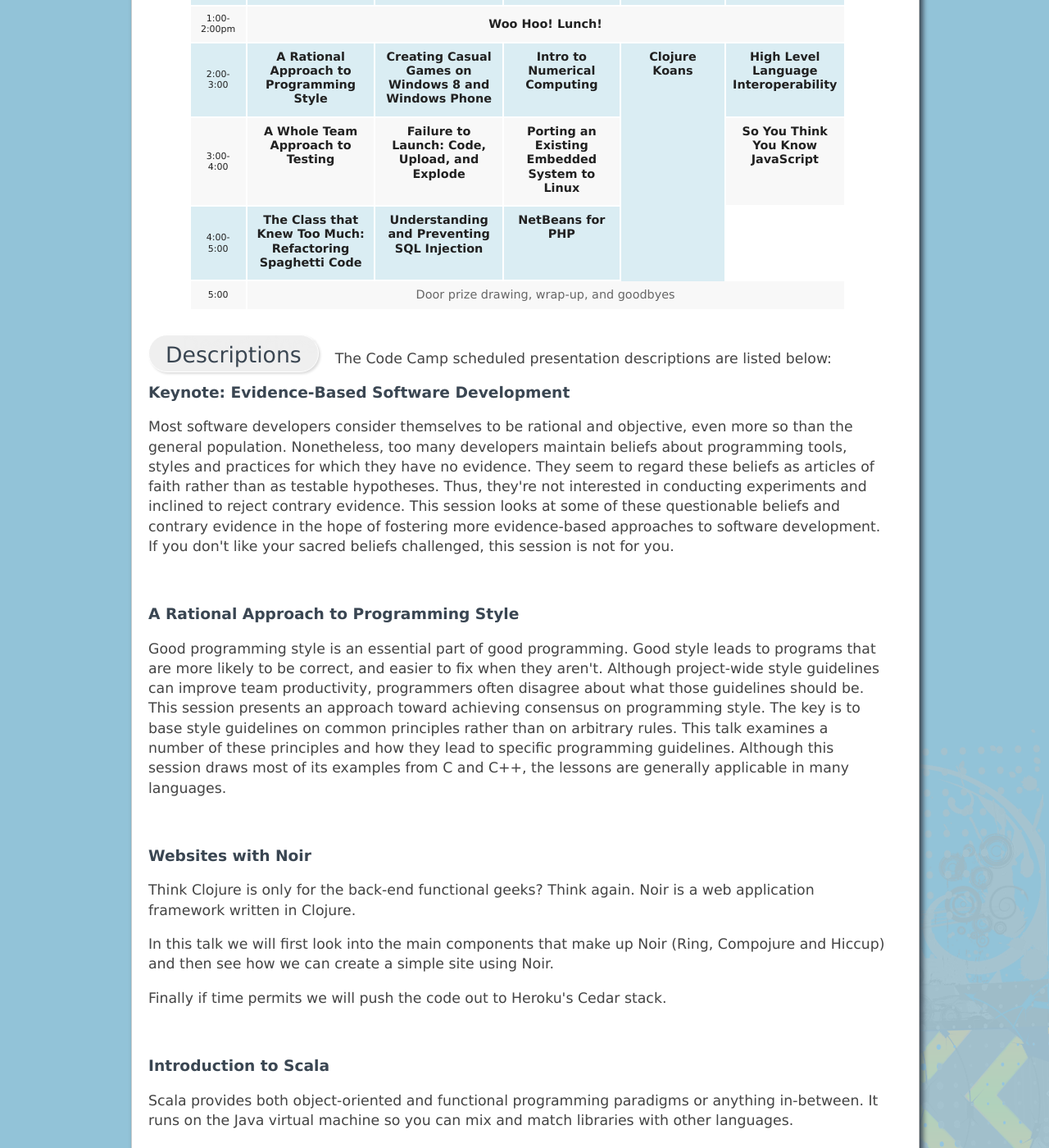
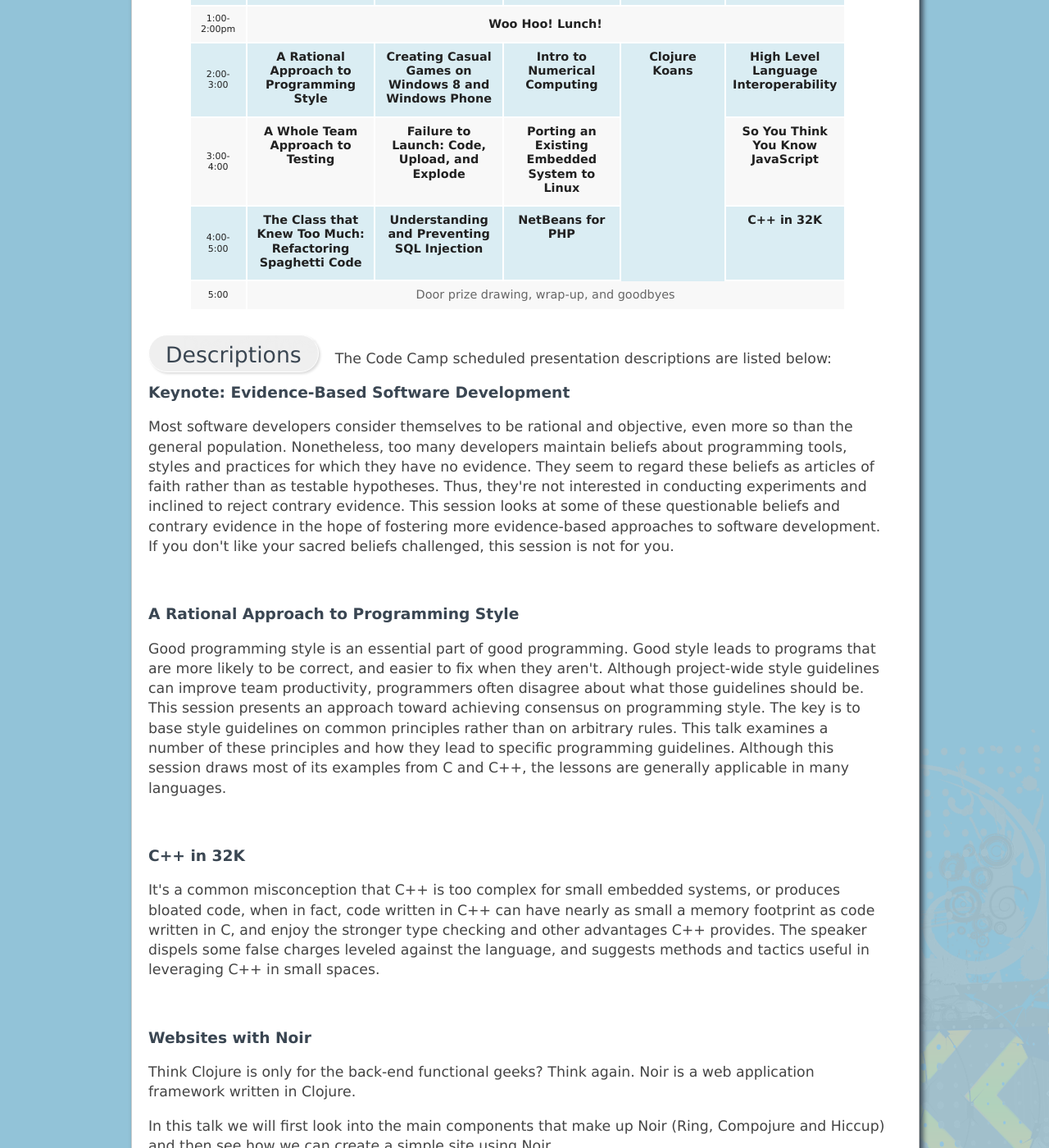
Before and after one commit to cmhcodecamp/cmhcodecamp.github.com, a Jekyll site: the page built from presentations.html, in a window 1280 px wide and 1400 px high, scrolled down 833 px. Shown: the whole window at 82% size. Built offline with Jekyll 4.4.1, drawn with Linux system fonts in a browser that asks for light colours; nearby versions of some CDN libraries.

Commit message:
C++ in 32K

```diff
--- a/presentations.html
+++ b/presentations.html
@@ -157,6 +157,8 @@ title: Columbus Code Camp
 							</td>
 							<td colspan="1" style="width:30%" valign="top"><strong>NetBeans for PHP</strong>
                               <div style="margin:4px;text-align:left!important;font-size:11px"></div></td>
+                              <td colspan="1" style="width:30%" valign="top"><strong>C++ in 32K</strong>
+                                <div style="margin:4px;text-align:left!important;font-size:11px"></div></td>
 						</tr>
 						<tr class="even">
 							<td class="time-col">5:00</td>
@@ -181,6 +183,10 @@ title: Columbus Code Camp
       <p>&nbsp;</p>
         <h5 class="tight-para">A Rational Approach to Programming Style</h5>
         <p>Good programming style is an essential part of good programming.  Good style leads to programs that are more likely to be correct, and easier to fix when they aren't. Although project-wide style guidelines can improve team productivity, programmers often disagree about what those guidelines should be.  This session presents an approach toward achieving consensus on programming style. The key is to base style guidelines on common principles rather than on arbitrary rules. This talk examines a number of these principles and how they lead to specific programming guidelines. Although this session draws most of its examples from C and C++, the lessons are generally applicable in many languages.      </p>
+      <p>&nbsp;</p>
+
+      <h5 class="tight-para">C++ in 32K</h5>
+        <p>It's a common misconception that C++ is too complex for small embedded systems, or produces bloated code, when in fact, code written in C++ can have nearly as small a memory footprint as code written in C, and enjoy the stronger type checking and other advantages C++ provides.  The speaker dispels some false charges leveled against the language, and suggests methods and tactics useful in leveraging C++ in small spaces.</p>
       <p>&nbsp;</p>
 
 
```
Also changed, not shown: 1 other file.
